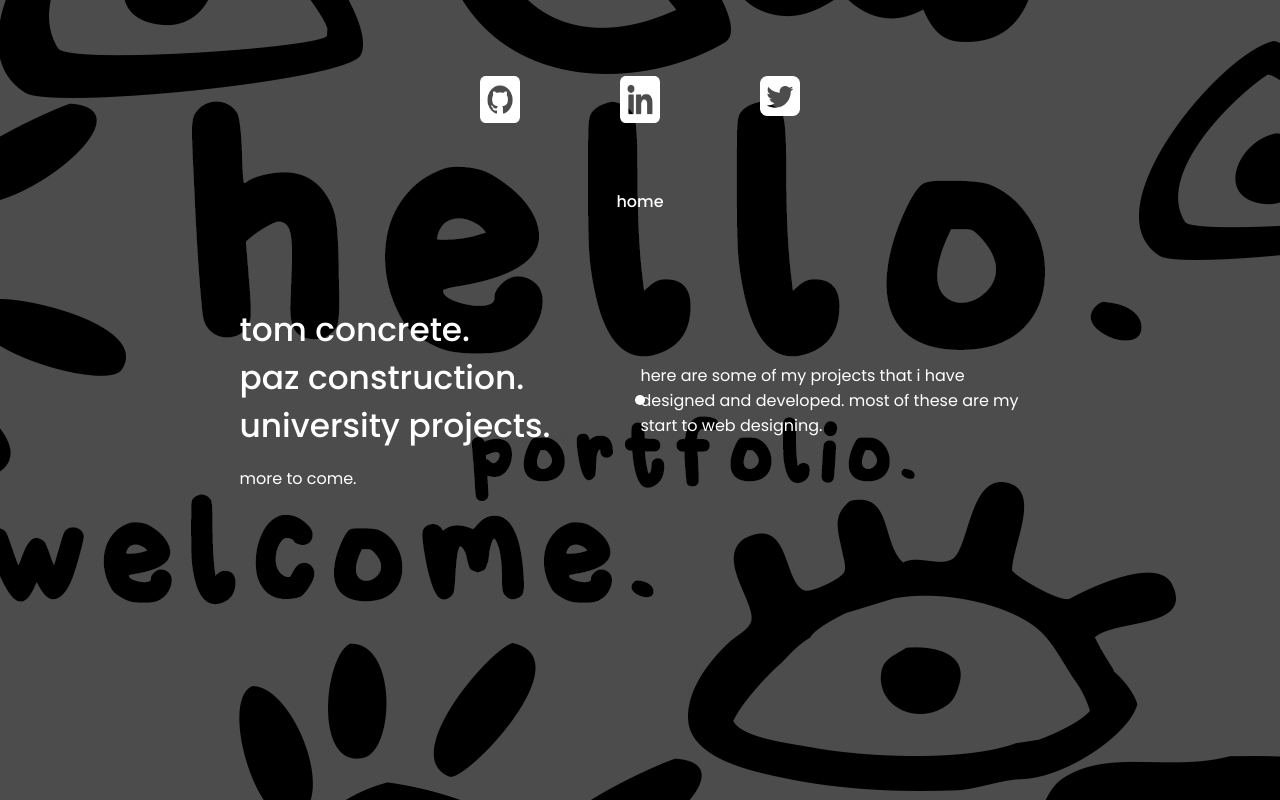
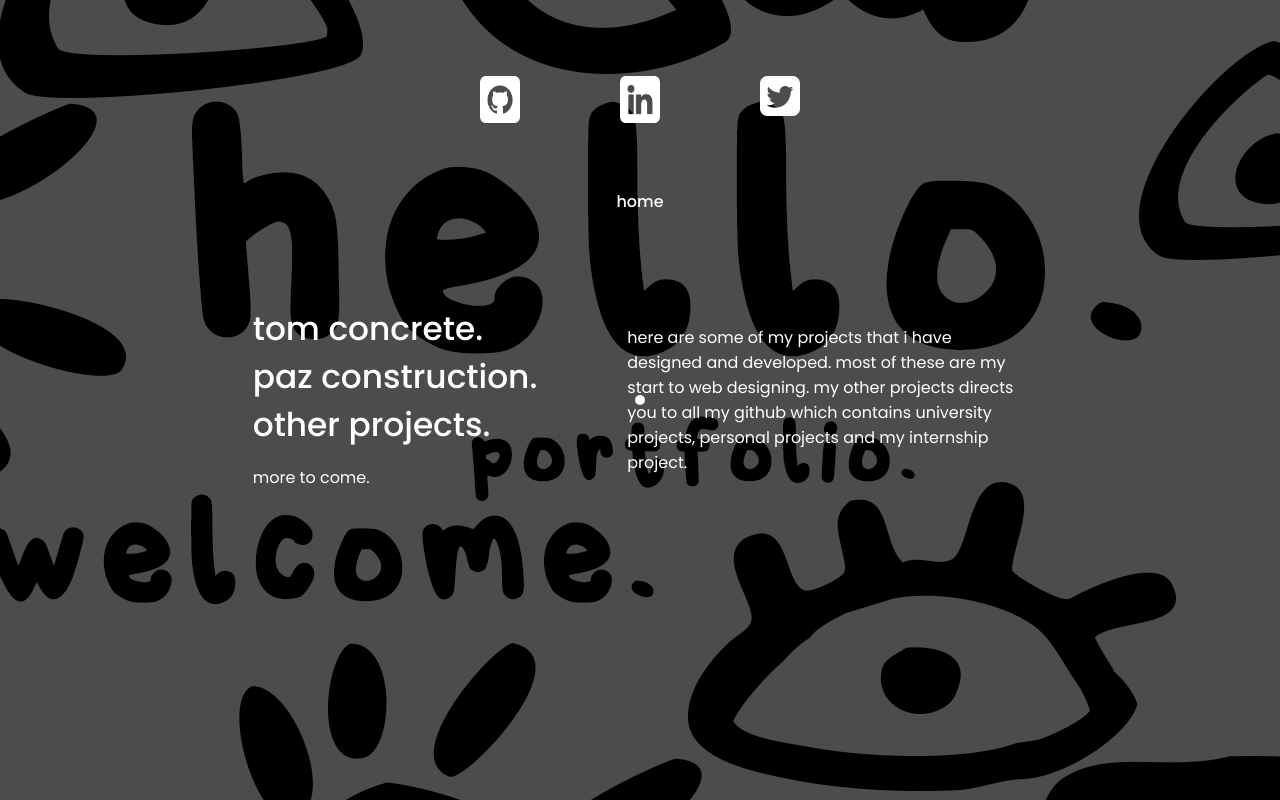
Before and after one commit to emmpaz/portfolio, a React (Create React App) app: page /projects in a window 1280 px wide. Built offline with nearby package versions, Linux system fonts and the light colour scheme.

Commit message:
changed some text

```diff
--- a/public/index.html
+++ b/public/index.html
@@ -2,19 +2,17 @@
 <html lang="en">
   <head>
     <meta charset="utf-8" />
-    <link rel="icon" href="%PUBLIC_URL%/favicon.ico" />
     <meta name="viewport" content="width=device-width, initial-scale=1" />
     <meta name="theme-color" content="#000000" />
     <meta
       name="description"
       content="Emmanuel's Portfolio"
     />
-    <link rel="apple-touch-icon" href="%PUBLIC_URL%/logo192.png" />
     <!--
       manifest.json provides metadata used when your web app is installed on a
       user's mobile device or desktop. See https://developers.google.com/web/fundamentals/web-app-manifest/
     -->
-    <link rel="manifest" href="%PUBLIC_URL%/manifest.json" />
+
     <!--
       Notice the use of %PUBLIC_URL% in the tags above.
       It will be replaced with the URL of the `public` folder during the build.
--- a/src/Paz.js
+++ b/src/Paz.js
@@ -58,7 +58,10 @@ function Paz(props) {
                                 </div>
                                 <div className='description-container'>
                                     <p className='description-title'>description</p>
-                                    <p>I designed this website using Figma. Once designed, I developed this site using React. </p>
+                                    <p>My client needed an online presence and I wanted to learn React so I decided to create this site for them.
+                                        I also helped this company, have a presence on Google which has helped their growth.
+                                        I started my designing processing in Figma. I believe I wanted a more simplistic feel for this website, that
+                                        is why I chose the topography and one page design. </p>
                                 </div>
                             </div>
                         </div>
--- a/src/Projects.js
+++ b/src/Projects.js
@@ -55,8 +55,10 @@ function Projects(props) {
                                         onMouseLeave={() => cursorChangeHandler("")} onClick={() => { navigate("/projects/paz"); cursorChangeHandler("") }} className='paz'>paz construction.</p>
                                 </div>
                                 <div className='university-container'>
+                                <a href='https://github.com/emmpaz' target="_blank" className='logo-container-link-paz>' style={{textDecoration : 'none'}}>
                                     <p onMouseEnter={() => cursorChangeHandler("hovered")}
-                                        onMouseLeave={() => cursorChangeHandler("")} className='university'>university projects.</p>
+                                        onMouseLeave={() => cursorChangeHandler("")} className='university'>other projects.</p>
+                                </a>
                                 </div>
                                 <div className='more-to-come-container'>
                                     <p>more to come.</p>
@@ -67,7 +69,8 @@ function Projects(props) {
                                     here are some of my projects
                                     that i have designed and developed.
                                     most of these are my start to
-                                    web designing.
+                                    web designing. my other projects directs you to all my github
+                                    which contains university projects, personal projects and my internship project.
                                 </p>
                             </div>
                         </div>
--- a/src/Tom.js
+++ b/src/Tom.js
@@ -58,7 +58,9 @@ function Tom(props) {
                                 </div>
                                 <div className='description-container'>
                                     <p className='description-title'>description</p>
-                                    <p>I closely communicated with this client to figure out color scheme, content, topography. I designed this website using Figma and kept the client updated/showed mockups. I developed this site with React.</p>
+                                    <p>I closely communicated with this client to figure out color scheme, content, topography.
+                                         I designed this website using Figma and kept the client updated/showed mockups.
+                                         With some new knowledge gained in React with React Router and sending data through the Router.</p>
                                 </div>
                             </div>
                         </div>
```
